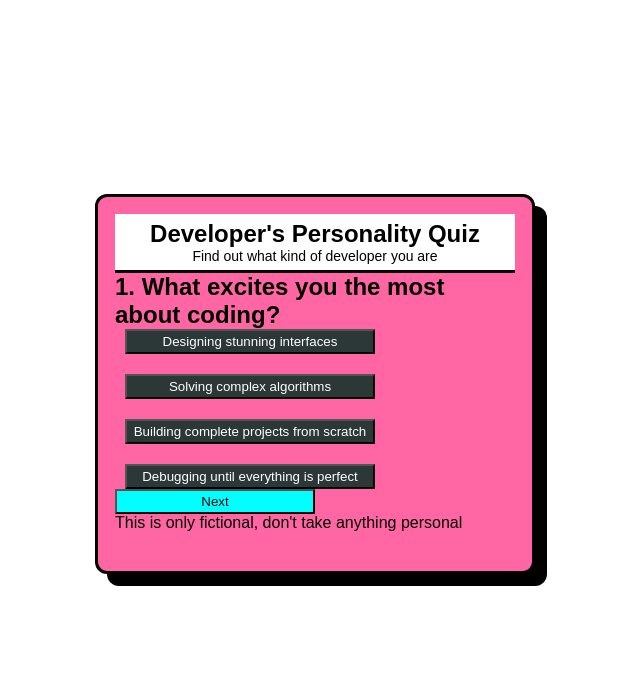
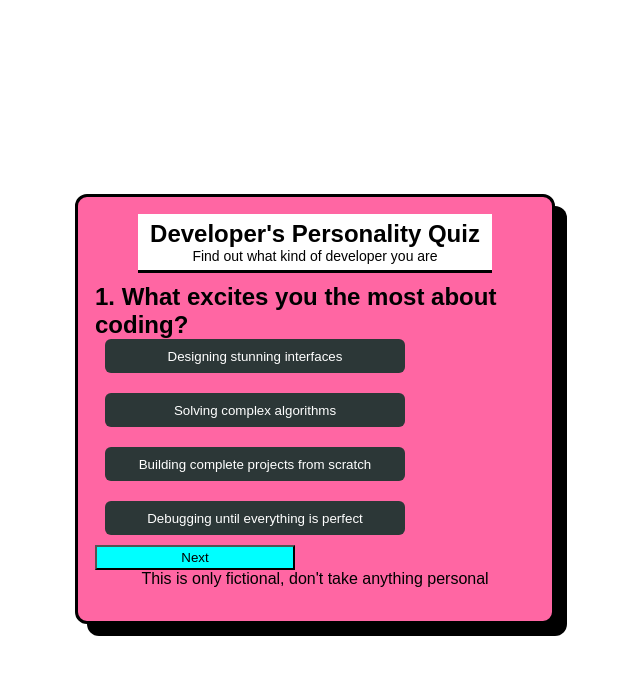
Before and after one commit to neducod/personality-quiz, a plain HTML site: page index.html in a window 1280 px wide. Both pictures are taken after a click on the button "Next". Shown: the whole page, without its empty margins (319-959 px from the left). Drawn offline with Linux system fonts and the light colour scheme.

Commit message:
stylings

```diff
--- a/styles.css
+++ b/styles.css
@@ -4,22 +4,18 @@
 }
 
 .app{
-    /* width: 400px; */
-    /* height: 300px; */
-    /* background-color: rgb(243, 242, 212); */
     border: none;
     margin: 200px auto;
     display: flex;
     justify-self: center;
+    align-items: center;
     flex-direction: column;
     border-radius: 12px;
 
-
-
-    transition: all 0.6s cubic-bezier(0.175, 0.885, 0.32, 1.275);
+    /* transition: all 0.6s cubic-bezier(0.175, 0.885, 0.32, 1.275); */
     font-family: Montserrat, sans-serif;
-    width: 400px;
-    height: 340px;
+    width: 440px;
+    height: 390px;
     padding: 17px;
     translate: -6px -6px;
     background: #ff66a3;
@@ -27,22 +23,19 @@
     box-shadow: 12px 12px 0 #000000;
     overflow: hidden;
     transition: all 0.3s ease;
-
 }
 .head{
 
   font-family: Montserrat, sans-serif;
   font-size: 14px;
   font-weight: 200;
-  /* width: 100%; */
-  /* height: 32px; */
   background: #ffffff;
   padding: 6px 12px;
   color: #000000;
   border-bottom: 3px solid #000000;
-
+margin-bottom: 10px;
 }
-.head h1{
+#head-h1{
     font-size: 24px;
     text-align: center;
 }
@@ -58,17 +51,28 @@ button{
     display: flex;
     flex-direction: column;
     gap: 20px;
+    margin-bottom: 10px;
 }
 .buttons{
-    width: 250px;
-    height: 25px;
     color: white;
     margin-left: 10px;
+    background-color: rgb(44, 55, 55);
+    height: 34px;
+    width: 300px;
+    border: none;
+    border-radius: 6px;
     cursor: pointer;
-    background-color: rgb(44, 55, 55);
+    overflow: hidden;
+    transition: all 0.5s ease-in-out;
+}
+.buttons:hover{
+    background-color: #008080;
+    transition: all 0.5s ease-in-out;
 }
 #next-btn{
     cursor: pointer;
+    /* margin-top: 23px; */
+    /* margin-bottom: 23px; */
 }
 .quiz.error {
     border: 2px solid red;
```
